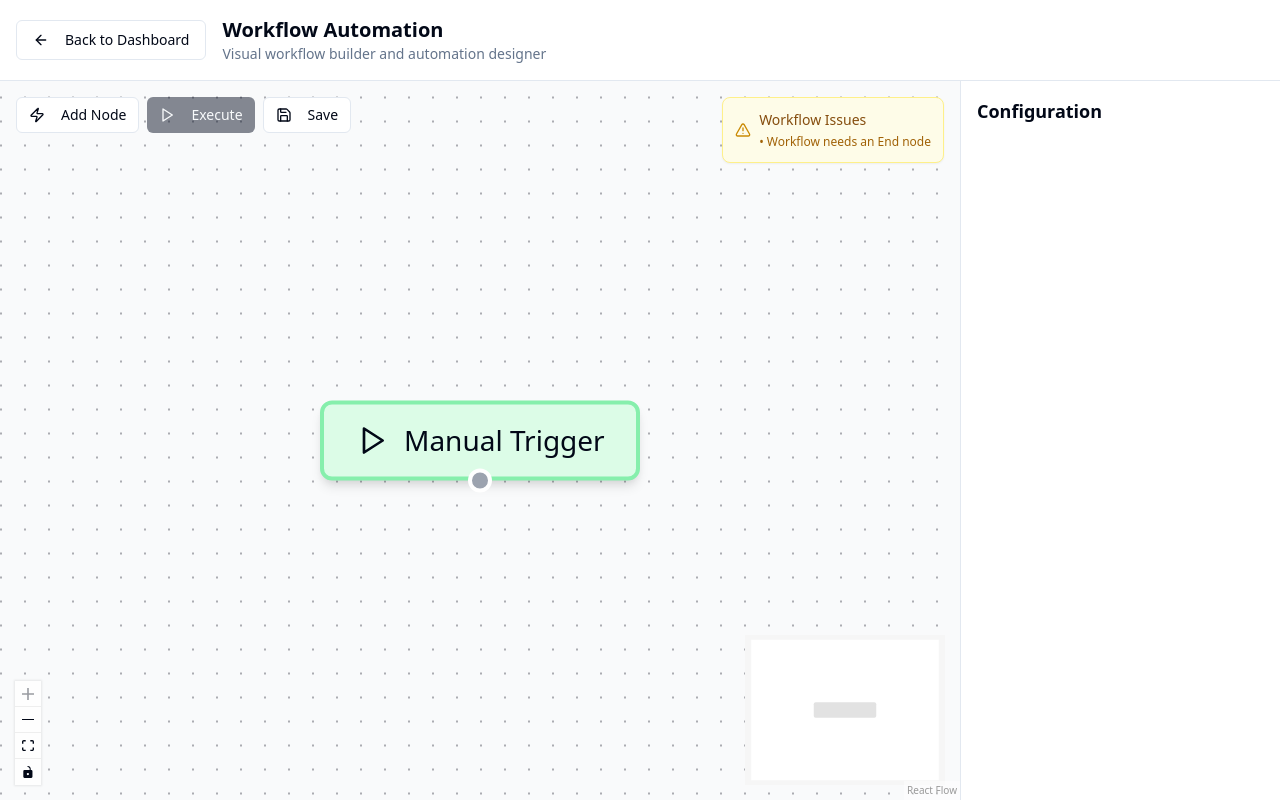
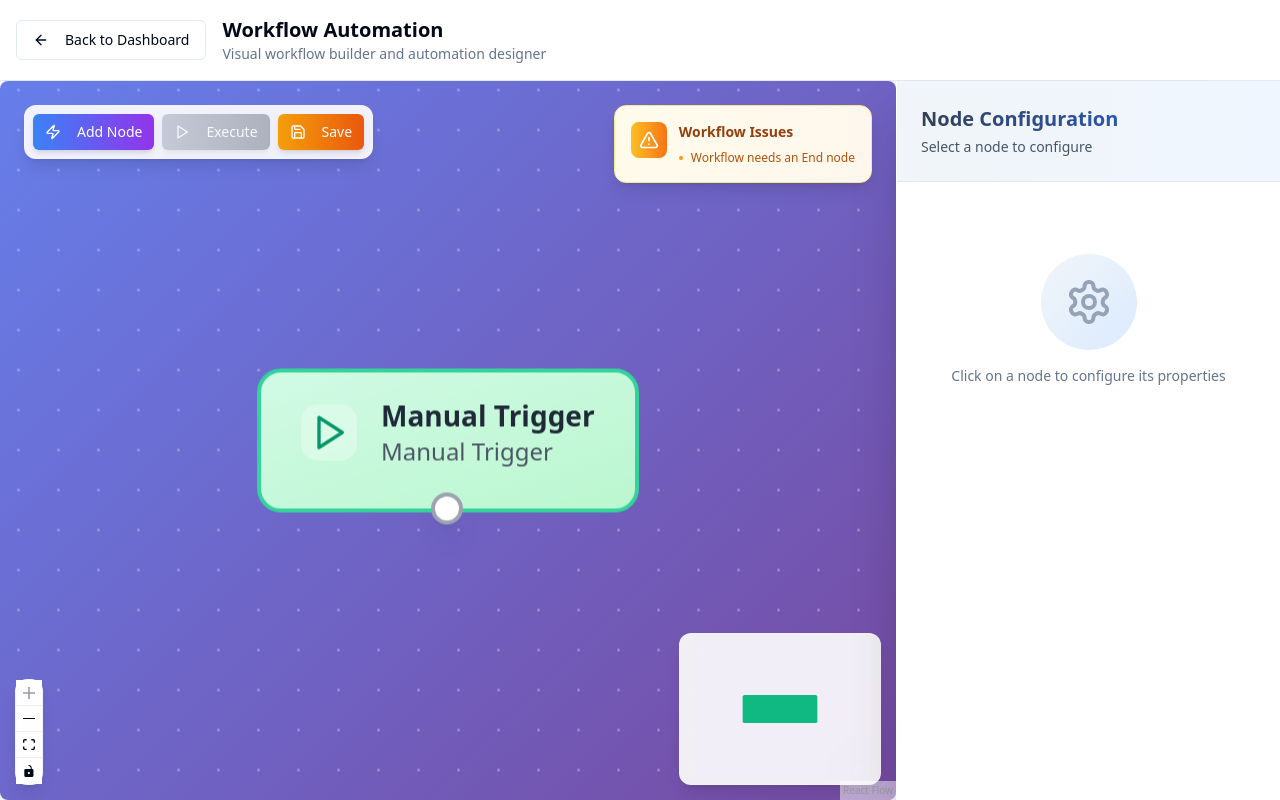
Before and after one commit to Flissel/Automation_ui, a React (Vite) app: page /workflow in a window 1280 px wide. Built offline with nearby package versions, Linux system fonts and the light colour scheme.

Commit message:
Adjust workflow route canvas

```diff
--- a/src/components/trae/WorkflowCanvas.tsx
+++ b/src/components/trae/WorkflowCanvas.tsx
@@ -155,33 +155,33 @@ import {
 const CustomNode: React.FC<{ data: NodeData; id: string }> = ({ data, id }) => {
   const getNodeColor = (type: string) => {
     switch (type) {
-      case 'manual_trigger': return 'bg-green-100 border-green-300';
-      case 'schedule_trigger': return 'bg-blue-100 border-blue-300';
-      case 'live_desktop': return 'bg-slate-100 border-slate-300';
-      case 'click_action': return 'bg-orange-100 border-orange-300';
-      case 'type_text_action': return 'bg-purple-100 border-purple-300';
-      case 'delay': return 'bg-yellow-100 border-yellow-300';
-      case 'http_request_action': return 'bg-red-100 border-red-300';
-      case 'if_condition': return 'bg-cyan-100 border-cyan-300';
-      case 'variable_store': return 'bg-pink-100 border-pink-300';
-      case 'end': return 'bg-gray-100 border-gray-300';
-      default: return 'bg-white border-gray-300';
+      case 'manual_trigger': return 'bg-gradient-to-br from-emerald-100 to-green-200 border-emerald-400 shadow-emerald-200/50';
+      case 'schedule_trigger': return 'bg-gradient-to-br from-blue-100 to-indigo-200 border-blue-400 shadow-blue-200/50';
+      case 'live_desktop': return 'bg-gradient-to-br from-slate-100 to-gray-200 border-slate-400 shadow-slate-200/50';
+      case 'click_action': return 'bg-gradient-to-br from-orange-100 to-amber-200 border-orange-400 shadow-orange-200/50';
+      case 'type_text_action': return 'bg-gradient-to-br from-purple-100 to-violet-200 border-purple-400 shadow-purple-200/50';
+      case 'delay': return 'bg-gradient-to-br from-yellow-100 to-amber-200 border-yellow-400 shadow-yellow-200/50';
+      case 'http_request_action': return 'bg-gradient-to-br from-red-100 to-rose-200 border-red-400 shadow-red-200/50';
+      case 'if_condition': return 'bg-gradient-to-br from-cyan-100 to-teal-200 border-cyan-400 shadow-cyan-200/50';
+      case 'variable_store': return 'bg-gradient-to-br from-pink-100 to-rose-200 border-pink-400 shadow-pink-200/50';
+      case 'end': return 'bg-gradient-to-br from-gray-100 to-slate-200 border-gray-400 shadow-gray-200/50';
+      default: return 'bg-gradient-to-br from-white to-gray-100 border-gray-300 shadow-gray-200/50';
     }
   };
 
   const getNodeIcon = (type: string) => {
     switch (type) {
-      case 'manual_trigger': return <Play className="w-4 h-4" />;
-      case 'schedule_trigger': return <Timer className="w-4 h-4" />;
-      case 'live_desktop': return <Monitor className="w-4 h-4" />;
-      case 'click_action': return <MousePointer className="w-4 h-4" />;
-      case 'type_text_action': return <Keyboard className="w-4 h-4" />;
-      case 'delay': return <Timer className="w-4 h-4" />;
-      case 'http_request_action': return <Globe className="w-4 h-4" />;
-      case 'if_condition': return <GitBranch className="w-4 h-4" />;
-      case 'variable_store': return <Database className="w-4 h-4" />;
-      case 'end': return <Square className="w-4 h-4" />;
-      default: return <Settings className="w-4 h-4" />;
+      case 'manual_trigger': return <Play className="w-5 h-5 text-emerald-600" />;
+      case 'schedule_trigger': return <Timer className="w-5 h-5 text-blue-600" />;
+      case 'live_desktop': return <Monitor className="w-5 h-5 text-slate-600" />;
+      case 'click_action': return <MousePointer className="w-5 h-5 text-orange-600" />;
+      case 'type_text_action': return <Keyboard className="w-5 h-5 text-purple-600" />;
+      case 'delay': return <Timer className="w-5 h-5 text-yellow-600" />;
+      case 'http_request_action': return <Globe className="w-5 h-5 text-red-600" />;
+      case 'if_condition': return <GitBranch className="w-5 h-5 text-cyan-600" />;
+      case 'variable_store': return <Database className="w-5 h-5 text-pink-600" />;
+      case 'end': return <Square className="w-5 h-5 text-gray-600" />;
+      default: return <Settings className="w-5 h-5 text-gray-600" />;
     }
   };
 
@@ -189,31 +189,43 @@ const CustomNode: React.FC<{ data: NodeData; id: string }> = ({ data, id }) => {
   const isConfigured = hasConfig && Object.values(data.config).some(v => v !== undefined && v !== '');
 
   return (
-    <div className={`px-4 py-2 shadow-md rounded-md border-2 ${getNodeColor(data.type)} min-w-[120px]`}>
+    <div className={`
+      px-5 py-3 rounded-xl border-2 min-w-[160px] relative transition-all duration-300 hover:scale-105 hover:shadow-xl backdrop-blur-sm
+      ${getNodeColor(data.type)}
+    `}>
       {/* Input Handle */}
       {data.type !== 'manual_trigger' && data.type !== 'schedule_trigger' && (
         <Handle
           type="target"
           position={Position.Top}
-          className="w-3 h-3 bg-gray-400 border-2 border-white"
+          className="w-4 h-4 bg-white border-2 border-gray-400 shadow-lg hover:scale-110 transition-transform duration-200"
         />
       )}
 
-      <div className="flex items-center space-x-2">
+      <div className="flex items-center space-x-3 mb-2">
+        <div className="flex-shrink-0 p-1 bg-white/30 rounded-lg backdrop-blur-sm">
           {getNodeIcon(data.type)}
-        <div className="text-sm font-medium">{data.label}</div>
+        </div>
+        <div className="flex-1">
+          <div className="text-sm font-bold text-gray-800">{data.label}</div>
+          <div className="text-xs text-gray-600 capitalize">{data.type.replace('_', ' ')}</div>
+        </div>
         {!isConfigured && hasConfig && (
-          <AlertTriangle className="w-4 h-4 text-yellow-500" />
+          <div className="bg-amber-100 p-1 rounded-full">
+            <AlertTriangle className="w-4 h-4 text-amber-600" />
+          </div>
         )}
       </div>
 
       {data.status && (
+        <div className="mb-2">
           <Badge
             variant={data.status === 'completed' ? 'default' : data.status === 'error' ? 'destructive' : 'secondary'}
-          className="mt-1 text-xs"
+            className="text-xs px-2 py-1 font-medium"
           >
             {data.status}
           </Badge>
+        </div>
       )}
 
       {/* Output Handle */}
@@ -221,7 +233,7 @@ const CustomNode: React.FC<{ data: NodeData; id: string }> = ({ data, id }) => {
         <Handle
           type="source"
           position={Position.Bottom}
-          className="w-3 h-3 bg-gray-400 border-2 border-white"
+          className="w-4 h-4 bg-white border-2 border-gray-400 shadow-lg hover:scale-110 transition-transform duration-200"
         />
       )}
     </div>
@@ -737,49 +749,68 @@ const WorkflowCanvasInner: React.FC<WorkflowCanvasProps> = ({
   const validation = validateWorkflow();
 
   return (
-    <div className="h-full flex">
+    <div className="h-full flex bg-gradient-to-br from-slate-50 via-blue-50 to-indigo-50">
       {/* Main Canvas */}
-      <div className="flex-1 relative">
-        {/* Toolbar */}
-        <div className="absolute top-4 left-4 z-10 flex space-x-2">
-          <Button onClick={() => setIsLibraryOpen(true)} variant="outline" size="sm">
+      <div className="flex-1 relative overflow-hidden">
+        {/* Enhanced Toolbar */}
+        <div className="absolute top-6 left-6 z-20 flex space-x-3">
+          <div className="bg-white/90 backdrop-blur-sm rounded-xl shadow-lg border border-white/20 p-2 flex space-x-2">
+            <Button
+              onClick={() => setIsLibraryOpen(true)}
+              variant="ghost"
+              size="sm"
+              className="bg-gradient-to-r from-blue-500 to-purple-600 text-white hover:from-blue-600 hover:to-purple-700 transition-all duration-300 shadow-md"
+            >
               <Zap className="w-4 h-4 mr-2" />
               Add Node
             </Button>
             <Button
               onClick={executeWorkflowHandler}
-            variant="default"
+              variant="ghost"
               size="sm"
               disabled={!validation.valid}
+              className="bg-gradient-to-r from-green-500 to-emerald-600 text-white hover:from-green-600 hover:to-emerald-700 disabled:from-gray-400 disabled:to-gray-500 transition-all duration-300 shadow-md"
             >
               <Play className="w-4 h-4 mr-2" />
               Execute
             </Button>
-          <Button variant="outline" size="sm">
+            <Button
+              variant="ghost"
+              size="sm"
+              className="bg-gradient-to-r from-amber-500 to-orange-600 text-white hover:from-amber-600 hover:to-orange-700 transition-all duration-300 shadow-md"
+            >
               <Save className="w-4 h-4 mr-2" />
               Save
             </Button>
           </div>
+        </div>
 
-        {/* Validation Status */}
+        {/* Enhanced Validation Status */}
         {!validation.valid && (
-          <div className="absolute top-4 right-4 z-10">
-            <Card className="p-3 bg-yellow-50 border-yellow-200">
-              <div className="flex items-center space-x-2">
-                <AlertTriangle className="w-4 h-4 text-yellow-600" />
+          <div className="absolute top-6 right-6 z-20">
+            <div className="bg-gradient-to-r from-amber-50 to-orange-50 border border-amber-200 rounded-xl p-4 shadow-lg backdrop-blur-sm">
+              <div className="flex items-start space-x-3">
+                <div className="bg-gradient-to-r from-amber-400 to-orange-500 p-2 rounded-lg">
+                  <AlertTriangle className="w-5 h-5 text-white" />
+                </div>
                 <div>
-                  <p className="text-sm font-medium text-yellow-800">Workflow Issues</p>
-                  <ul className="text-xs text-yellow-700 mt-1">
+                  <p className="text-sm font-semibold text-amber-800 mb-2">Workflow Issues</p>
+                  <ul className="text-xs text-amber-700 space-y-1">
                     {validation.issues.map((issue, i) => (
-                      <li key={i}>• {issue}</li>
+                      <li key={i} className="flex items-center space-x-2">
+                        <div className="w-1 h-1 bg-amber-500 rounded-full"></div>
+                        <span>{issue}</span>
+                      </li>
                     ))}
                   </ul>
                 </div>
               </div>
-            </Card>
+            </div>
           </div>
         )}
 
+        {/* Enhanced React Flow with stunning background */}
+        <div className="h-full relative">
           <ReactFlow
             nodes={nodes}
             edges={edges}
@@ -789,18 +820,67 @@ const WorkflowCanvasInner: React.FC<WorkflowCanvasProps> = ({
             onNodeClick={onNodeClick}
             nodeTypes={nodeTypes}
             fitView
-          className="bg-gray-50"
+            className="rounded-lg"
+            style={{
+              background: 'linear-gradient(135deg, #667eea 0%, #764ba2 100%)',
+            }}
           >
-          <Controls />
-          <MiniMap />
-          <Background variant={BackgroundVariant.Dots} gap={12} size={1} />
+            <Controls
+              className="bg-white/90 backdrop-blur-sm rounded-xl shadow-lg border border-white/20"
+            />
+            <MiniMap
+              className="bg-white/90 backdrop-blur-sm rounded-xl shadow-lg border border-white/20 overflow-hidden"
+              nodeColor={(node) => {
+                switch (node.data?.type) {
+                  case 'manual_trigger': return '#10b981';
+                  case 'live_desktop': return '#6b7280';
+                  case 'click_action': return '#f97316';
+                  case 'type_text_action': return '#8b5cf6';
+                  default: return '#6b7280';
+                }
+              }}
+            />
+            <Background
+              variant={BackgroundVariant.Dots}
+              gap={20}
+              size={1.5}
+              color="rgba(255,255,255,0.3)"
+            />
           </ReactFlow>
         </div>
+      </div>
 
-      {/* Configuration Panel */}
-      <div className="w-80 border-l bg-background p-4 space-y-4">
-        <h2 className="text-lg font-semibold">Configuration</h2>
+      {/* Enhanced Configuration Panel */}
+      <div className="w-96 bg-white/95 backdrop-blur-xl border-l border-white/20 shadow-2xl">
+        <div className="h-full flex flex-col">
+          {/* Panel Header */}
+          <div className="bg-gradient-to-r from-slate-100 to-blue-50 p-6 border-b border-slate-200">
+            <h2 className="text-xl font-bold bg-gradient-to-r from-slate-700 to-blue-600 bg-clip-text text-transparent">
+              Node Configuration
+            </h2>
+            <p className="text-sm text-slate-600 mt-1">
+              {selectedNode ? `Configure ${selectedNode.data.label}` : 'Select a node to configure'}
+            </p>
+          </div>
+
+          {/* Panel Content */}
+          <div className="flex-1 overflow-y-auto p-6">
+            {selectedNode ? (
+              <div className="bg-gradient-to-br from-white to-slate-50 rounded-xl p-6 shadow-sm border border-slate-100">
                 <ConfigPanel node={selectedNode} onUpdateNode={onNodeDataChange} />
+              </div>
+            ) : (
+              <div className="text-center py-12">
+                <div className="bg-gradient-to-br from-slate-100 to-blue-100 w-24 h-24 rounded-full flex items-center justify-center mx-auto mb-4">
+                  <Settings className="w-12 h-12 text-slate-400" />
+                </div>
+                <p className="text-slate-500 text-sm">
+                  Click on a node to configure its properties
+                </p>
+              </div>
+            )}
+          </div>
+        </div>
       </div>
 
       {/* Node Library Modal */}
```
Lines whose indentation alone changed are shown as unchanged.
